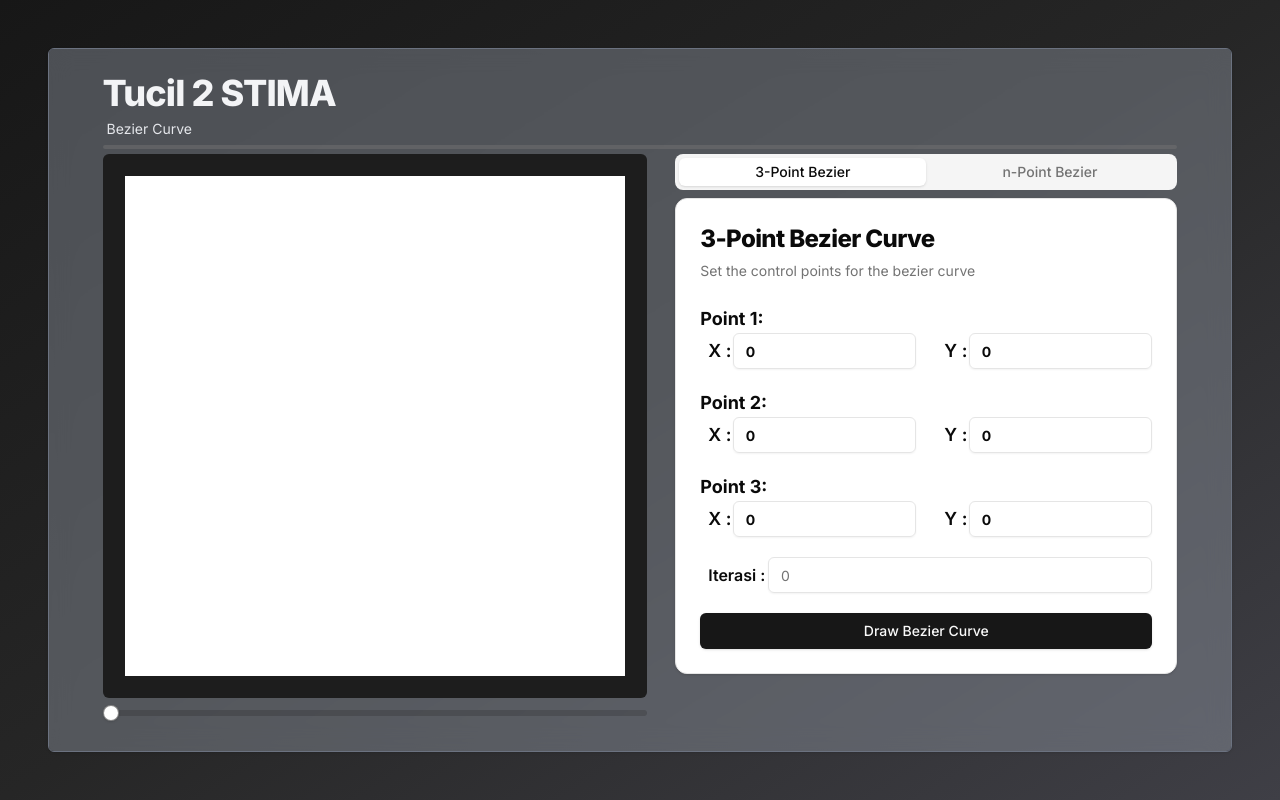
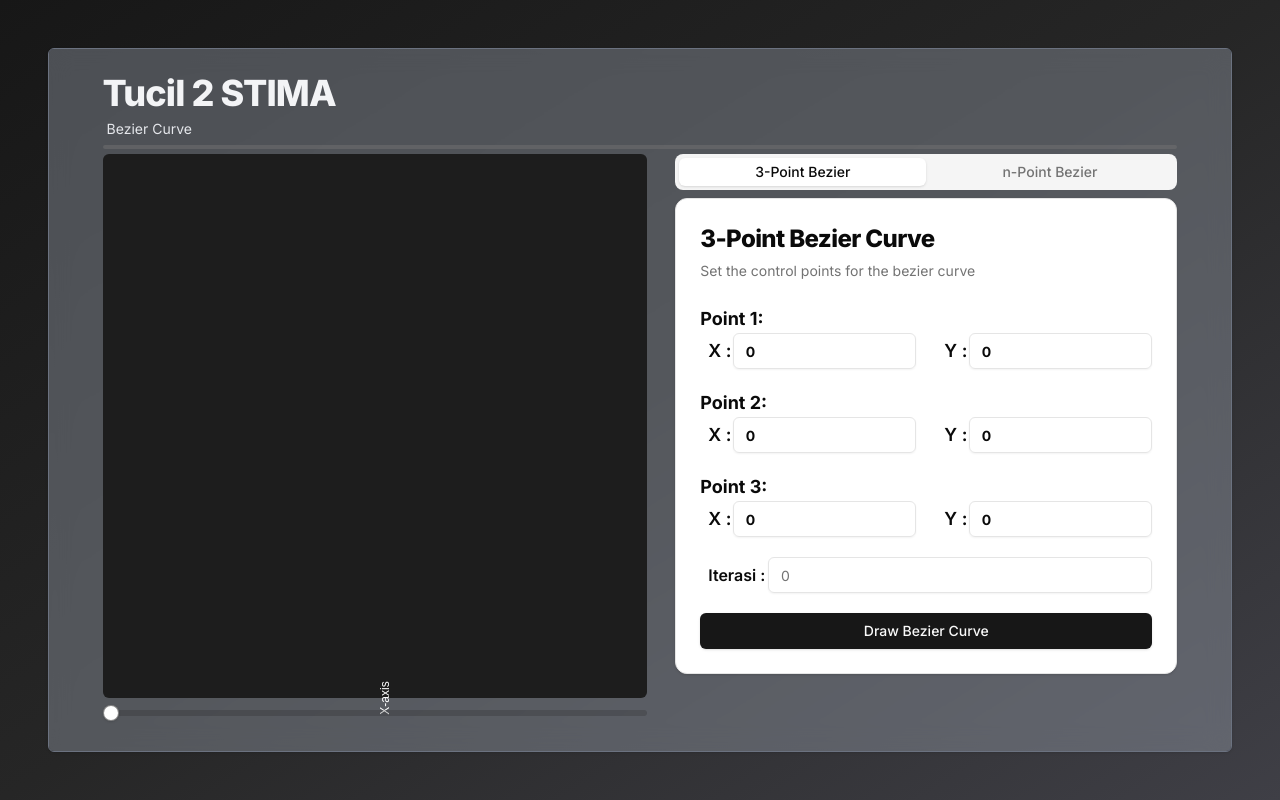
Before and after one commit to akmalrmn/Tucil2_13522161_13522164, a Next.js app in the folder src/kurva-bezier/: page / in a window 1280 px wide. Built offline with nearby package versions, Linux system fonts and the light colour scheme.

Commit message:
add canvas

```diff
--- /dev/null
+++ b/src/kurva-bezier/components/LineChart.tsx
@@ -0,0 +1,102 @@
+import { ResponsiveLine } from '@nivo/line'
+import { LineSvgProps } from '@nivo/line';
+
+export interface lineData {
+    id:   string | number;
+    color: string;
+    data: {
+        x: number | string | Date
+        y: number | string | Date
+    }[];
+}
+
+const MyResponsiveLine = ( props : LineSvgProps) => {
+    return (
+        <ResponsiveLine
+            data={props.data}
+            margin={{ top: 50, right: 50, bottom: 50, left: 50 }}
+            xScale={{
+                type: 'linear',
+                min: 'auto',
+                max: 'auto',
+                stacked: false,
+                reverse: false,
+                clamp: true
+            }}
+            yScale={{
+                type: 'linear',
+                min: 'auto',
+                max: 'auto',
+                stacked: false,
+                reverse: false,
+                clamp: true
+            }}
+            yFormat=" >-.2f"
+            xFormat=" >-.2f"
+            axisTop={null}
+            axisRight={null}
+            axisBottom={{
+                tickSize: 5,
+                tickPadding: 5,
+                tickRotation: 0,
+                legend: 'Y-axis',
+                legendOffset: 36,
+                legendPosition: 'middle',
+                truncateTickAt: 0,
+            }}
+            axisLeft={{
+                tickSize: 5,
+                tickPadding: 5,
+                tickRotation: 0,
+                legend: 'X-axis',
+                legendOffset: -40,
+                legendPosition: 'middle',
+                truncateTickAt: 0
+            }}
+            pointSize={5}
+            pointColor="#ffffff"
+            pointBorderWidth={2}
+            pointBorderColor={{ from: 'serieColor' }}
+            pointLabelYOffset={-12}
+            enableTouchCrosshair={true}
+            useMesh={true}
+            theme={{
+                text: {
+                    fill: '#ffffff'
+                },
+                grid:{
+                    line: {
+                        stroke: '#3e3e3e',
+                        strokeWidth: 1
+                    }
+                },
+                axis:{
+                    ticks:{
+                        line: {
+                            stroke: '#3e3e3e',
+                            strokeWidth: 1
+                        },
+                        text: {
+                            fill: '#ffffff'
+                        }
+                    }
+                },
+                tooltip:{
+                    container:{
+                        background: '#2e2e2e',
+                        color: '#ffffff',
+                        fontSize: '14px',
+                    }
+                },
+                crosshair:{
+                    line: {
+                        stroke: '#ffffff',
+                        strokeWidth: 1
+                    }
+                }
+            }}
+        />
+    )
+}
+
+export default MyResponsiveLine;
--- a/src/kurva-bezier/components/MainCard.tsx
+++ b/src/kurva-bezier/components/MainCard.tsx
@@ -18,66 +18,53 @@ import {
   } from "@/components/ui/tabs"
 import { Input } from './ui/input'
 import { Button } from './ui/button'
+import MyResponsiveLine from './LineChart';
+import { LineSvgProps } from '@nivo/line';
 
 interface Props {}
 
 export const MainCard = ({}) => {
 
-    const scale = 50;
-    let w = 500;
-    let h = 500;
-    const [x0, setx0] = useState(0);
-    const [x1, setx1] = useState(0);
-    const [x2, setx2] = useState(0);
-    const [y0, sety0] = useState(0);
-    const [y1, sety1] = useState(0);
-    const [y2, sety2] = useState(0);
-    const [start, setStart] = useState(false);
+    const [x0, setx0] = useState(0.0);
+    const [x1, setx1] = useState(0.0);
+    const [x2, setx2] = useState(0.0);
+    const [y0, sety0] = useState(0.0);
+    const [y1, sety1] = useState(0.0);
+    const [y2, sety2] = useState(0.0);
+    const [props, setProps] = useState<LineSvgProps>(
+        {
+            data: [
+                {
+                    id: '1',
+                    color: 'hsl(0, 70%, 50%)',
+                    data: [
+                    ]
+                }
+            ]
+        }
+    );
+
+
 
     const firstClickHandler = () => {
+        const datas : LineSvgProps = {
+            data: [
+                {
+                    id: '1',
+                    color: 'hsl(0, 70%, 50%)',
+                    data: [
+                        {x: x0, y: y0},
+                        {x: x1, y: y1},
+                        {x: x2, y: y2},
+                    ]
+                }
+            ]
+        }
         console.log('Button clicked');
-        setStart(true);
+        // Refresh the chart
+        // the char is in myresponsiveline component
+        setProps(datas);
     }
-
-    const canvasRef = useRef<HTMLCanvasElement>(null);
-    useEffect(() => {
-        if (start){
-            const point1 = {x: x0, y: y0};
-            const point2 = {x: x1, y: y1};
-            const point3 = {x: x2, y: y2};
-
-            const canvas = canvasRef.current;
-            if (!canvas) return;
-            const context = canvas?.getContext('2d');
-            if (!context) return;
-
-            context.clearRect(0, 0, canvas.width, canvas.height);
-
-
-            console.log(point1, point2, point3);
-
-            const points = [
-                { x: point1.x*scale, y: canvas.height-point1.y*scale},
-                { x: point2.x*scale, y: canvas.height-point2.y*scale},
-                { x: point3.x*scale, y: canvas.height-point3.y*scale},
-            ];
-
-            console.log(points);
-
-            context.beginPath();
-            context.moveTo(points[0].x, points[0].y);
-
-            for (let i = 1; i < points.length ; i++) {
-                const cp = points[i];
-
-                context.lineTo(cp.x, cp.y);
-            }
-
-            context.strokeStyle = 'red';
-            context.stroke();
-            setStart(false);
-        }
-    }, [start])
 
     return (
         <Card className='w-full h-full flex flex-col items-center justify-start bg-gray-400 rounded-md bg-clip-padding backdrop-filter backdrop-blur-md bg-opacity-40 border border-gray-500 overflow-hidden'>
@@ -89,7 +76,8 @@ export const MainCard = ({}) => {
             <CardContent className='flex items-center justify-center w-[95%] h-[85%]'>
                 <div className='h-full aspect-square'>
                     <div className='h-[95%] aspect-square rounded-md bg-[#1d1d1d] flex items-center justify-center'>
-                        <canvas ref={canvasRef} width={w} height={h} className='max-h-full bg-[#ffffff]'/>
+                        {/* <canvas ref={canvasRef} width={w} height={h} className='max-h-full bg-[#ffffff]'/> */}
+                        <MyResponsiveLine {...props} />
                     </div>
                     <Slider className='mt-3 w-[95%]'/>
                 </div>
@@ -112,11 +100,11 @@ export const MainCard = ({}) => {
                                             <div className='flex flex-row items-center justify-center w-full gap-5'>
                                                 <div className='w-full flex flex-row items-center justify-between text-bold'>
                                                     <h1 className='ml-2 font-semibold text-md'> X : </h1>
-                                                    <Input onChange={(e) => {e.currentTarget.value ? setx0(parseInt(e.currentTarget.value)) : setx0(0)}} defaultValue={0} type='number' placeholder='0' className='w-[85%]'/>
+                                                    <Input onChange={(e) => {e.currentTarget.value ? setx0(parseFloat(e.currentTarget.value)) : setx0(0)}} defaultValue={0} type='number' placeholder='0' className='w-[85%]'/>
                                                 </div>
                                                 <div className='w-full flex flex-row items-center justify-between text-bold'>
                                                     <h1 className='ml-2 font-semibold text-md'> Y : </h1>
-                                                    <Input onChange={(e) => {e.currentTarget.value ? sety0(parseInt(e.currentTarget.value)) : sety0(0)}} defaultValue={0} type='number' placeholder='0' className='w-[85%]'/>
+                                                    <Input onChange={(e) => {e.currentTarget.value ? sety0(parseFloat(e.currentTarget.value)) : sety0(0)}} defaultValue={0} type='number' placeholder='0' className='w-[85%]'/>
                                                 </div>
                                             </div>
                                         </div>
@@ -125,11 +113,11 @@ export const MainCard = ({}) => {
                                             <div className='flex flex-row items-center justify-center w-full gap-5'>
                                                 <div className='w-full flex flex-row items-center justify-between text-bold'>
                                                     <h1 className='ml-2 font-semibold text-md'> X : </h1>
-                                                    <Input onChange={(e) => {e.currentTarget.value ? setx1(parseInt(e.currentTarget.value)) : setx1(0)}} defaultValue={0} type='number' placeholder='0' className='w-[85%]'/>
+                                                    <Input onChange={(e) => {e.currentTarget.value ? setx1(parseFloat(e.currentTarget.value)) : setx1(0)}} defaultValue={0} type='number' placeholder='0' className='w-[85%]'/>
                                                 </div>
                                                 <div className='w-full flex flex-row items-center justify-between text-bold'>
                                                     <h1 className='ml-2 font-semibold text-md'> Y : </h1>
-                                                    <Input onChange={(e) => {e.currentTarget.value ? sety1(parseInt(e.currentTarget.value)) : sety1(0)}} defaultValue={0} type='number' placeholder='0' className='w-[85%]'/>
+                                                    <Input onChange={(e) => {e.currentTarget.value ? sety1(parseFloat(e.currentTarget.value)) : sety1(0)}} defaultValue={0} type='number' placeholder='0' className='w-[85%]'/>
                                                 </div>
                                             </div>
                                         </div>
@@ -138,11 +126,11 @@ export const MainCard = ({}) => {
                                             <div className='flex flex-row items-center justify-center w-full gap-5'>
                                                 <div className='w-full flex flex-row items-center justify-between text-bold'>
                                                     <h1 className='ml-2 font-semibold text-md'> X : </h1>
-                                                    <Input onChange={(e) => {e.currentTarget.value ? setx2(parseInt(e.currentTarget.value)) : setx2(0)}} defaultValue={0} type='number' placeholder='0' className='w-[85%]'/>
+                                                    <Input onChange={(e) => {e.currentTarget.value ? setx2(parseFloat(e.currentTarget.value)) : setx2(0)}} defaultValue={0} type='number' placeholder='0' className='w-[85%]'/>
                                                 </div>
                                                 <div className='w-full flex flex-row items-center justify-between text-bold'>
                                                     <h1 className='ml-2 font-semibold text-md'> Y : </h1>
-                                                    <Input onChange={(e) => {e.currentTarget.value ? sety2(parseInt(e.currentTarget.value)) : sety2(0)}} defaultValue={0} type='number' placeholder='0' className='w-[85%]'/>
+                                                    <Input onChange={(e) => {e.currentTarget.value ? sety2(parseFloat(e.currentTarget.value)) : sety2(0)}} defaultValue={0} type='number' placeholder='0' className='w-[85%]'/>
                                                 </div>
                                             </div>
                                         </div>
--- a/src/kurva-bezier/package.json
+++ b/src/kurva-bezier/package.json
@@ -24,7 +24,8 @@
     "react": "^18",
     "react-dom": "^18",
     "tailwind-merge": "^2.2.1",
-    "tailwindcss-animate": "^1.0.7"
+    "tailwindcss-animate": "^1.0.7",
+    "@nivo/line": "0.85.1"
   },
   "devDependencies": {
     "@types/node": "^20",
```
Also changed, not shown: 1 other file (tests, documents, lock files or other folders).
